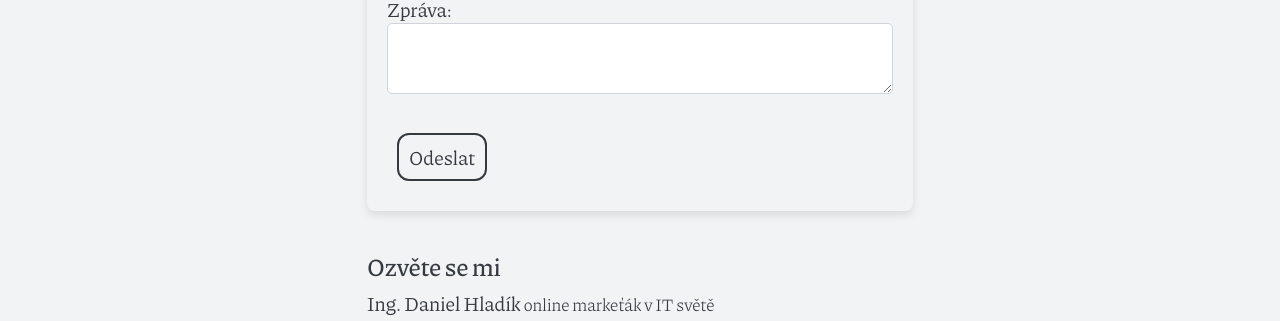
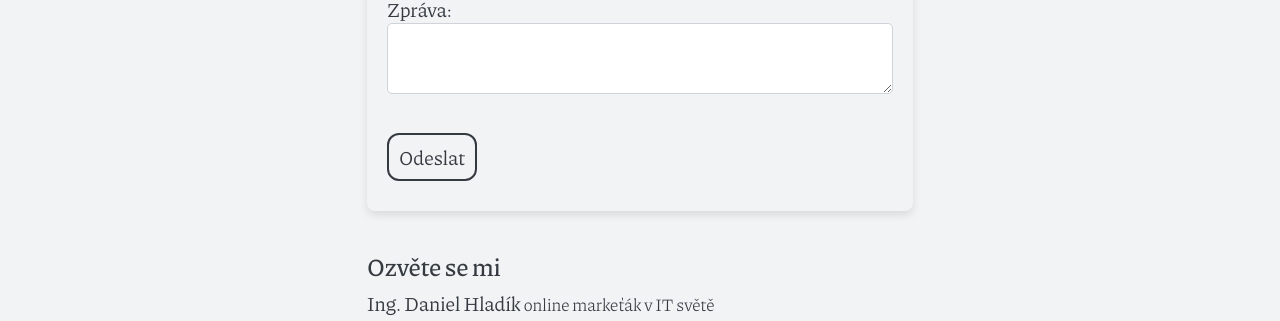
Before and after one commit to Dandee42/dandee42.github.io, a Jekyll site: the page built from index.md, in a window 1280 px wide. Shown: the part 1763-2084 px from the top of the page. Built offline with Jekyll 4.4.1, drawn with Linux system fonts in a browser that asks for light colours.

Commit message:
Update _elements.scss

```diff
--- a/_sass/_elements.scss
+++ b/_sass/_elements.scss
@@ -182,7 +182,7 @@ form button {
   border: solid 2px var(--color-text);
   border-radius: 12px;
   padding: 8px 10px 8px 10px;
-  margin: 10px;
+  margin: 10px 0 10px 0;
   text-decoration: none;
   transition: box-shadow 0.1s ease;
 
```
